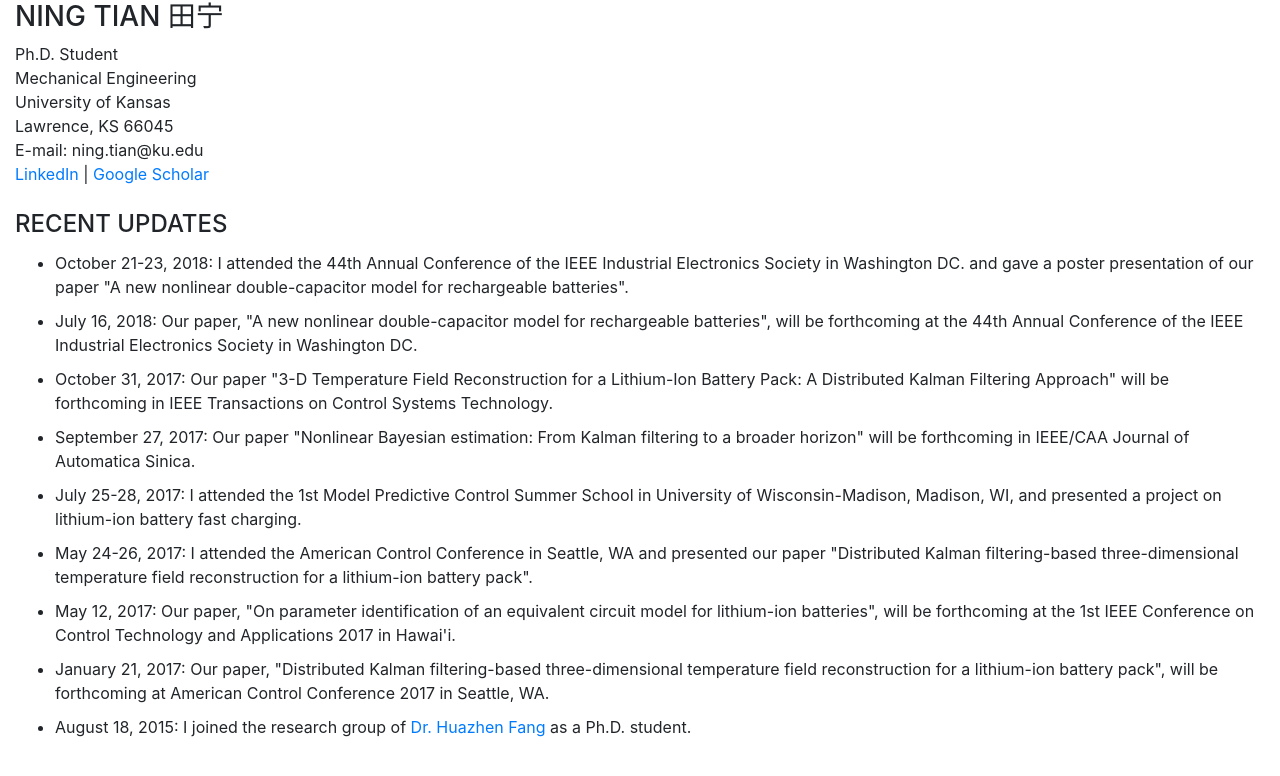
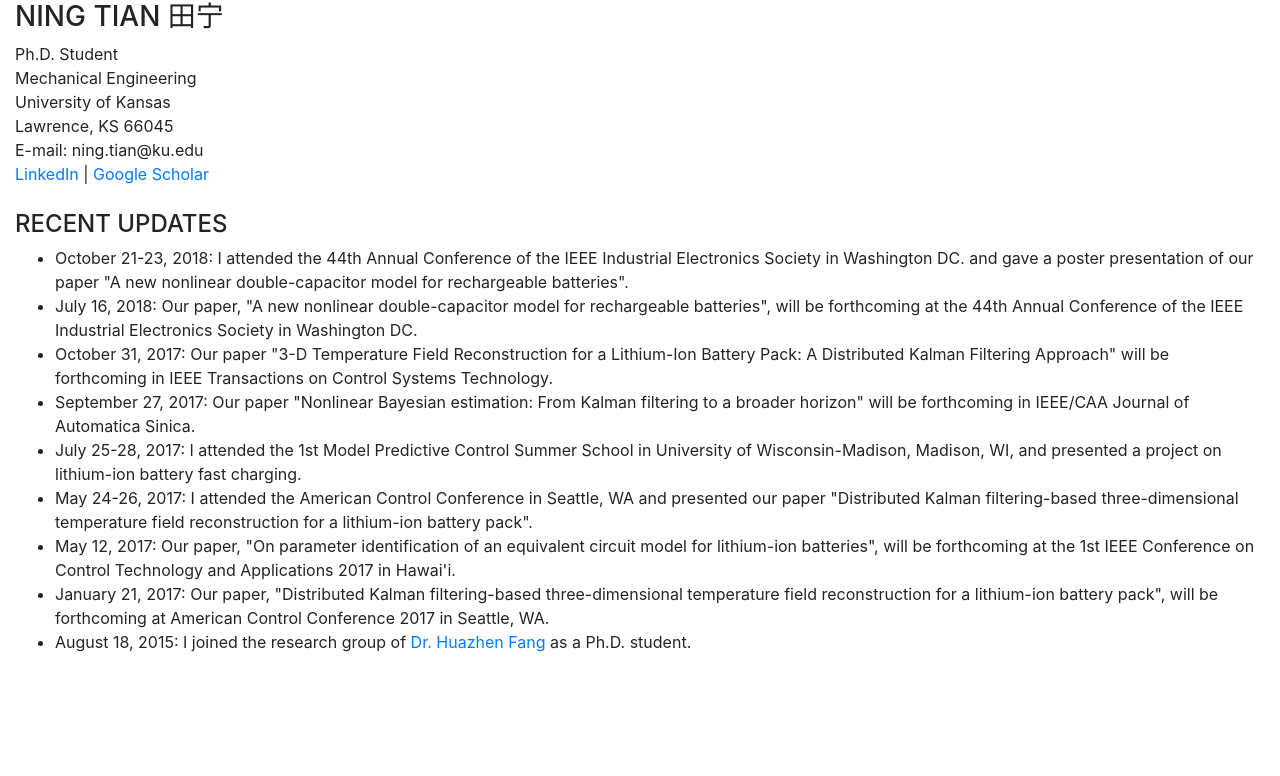
Before and after one commit to ningtian/ningtian.github.io, a Jekyll site: the page index.html, which Jekyll copies as it is, in a window 1280 px wide. Shown: the top 776 px of the page. Built offline with Jekyll 4.4.1, drawn with Linux system fonts in a browser that asks for light colours.

Commit message:
Update index.html

```diff
--- a/index.html
+++ b/index.html
@@ -94,26 +94,10 @@ ul li { padding: 6px 0px; }
     <link rel="stylesheet" href="https://stackpath.bootstrapcdn.com/bootstrap/4.1.3/css/bootstrap.min.css" integrity="sha384-MCw98/SFnGE8fJT3GXwEOngsV7Zt27NXFoaoApmYm81iuXoPkFOJwJ8ERdknLPMO" crossorigin="anonymous">
 
     <title>Ning</title>
-<style>
-div.a {
-    line-height: 1.6;
-}
-ul {
-    display: block;
-    list-style-type: disc;
-    margin-top: 0em;
-    margin-bottom: 2em;
-    margin-left: 0;
-    margin-right: 0;
-    padding-left: 40px;
-}
-ul li { padding: 5px 0px; }
-</style>
   </head>
+
   <body>
-
-
-	<div class="container-fluid">
+<div class="container-fluid">
 			<h3>NING TIAN 田宁</h3>
 			Ph.D. Student<br>
 			Mechanical Engineering<br>
@@ -122,7 +106,6 @@ ul li { padding: 5px 0px; }
 			E-mail: ning.tian@ku.edu<br>
 			<a href="https://www.linkedin.com/in/ning-tian-0aa4a6113/">LinkedIn</a> | <a href="https://scholar.google.com/citations?user=BHRe3uoAAAAJ&hl=en">Google Scholar</a><br>
 	<br>
-
 <h4>RECENT UPDATES</h4>
 <ul>
 <li>October 21-23, 2018: I attended the 44th Annual Conference of the IEEE Industrial Electronics Society in Washington DC. and
```
